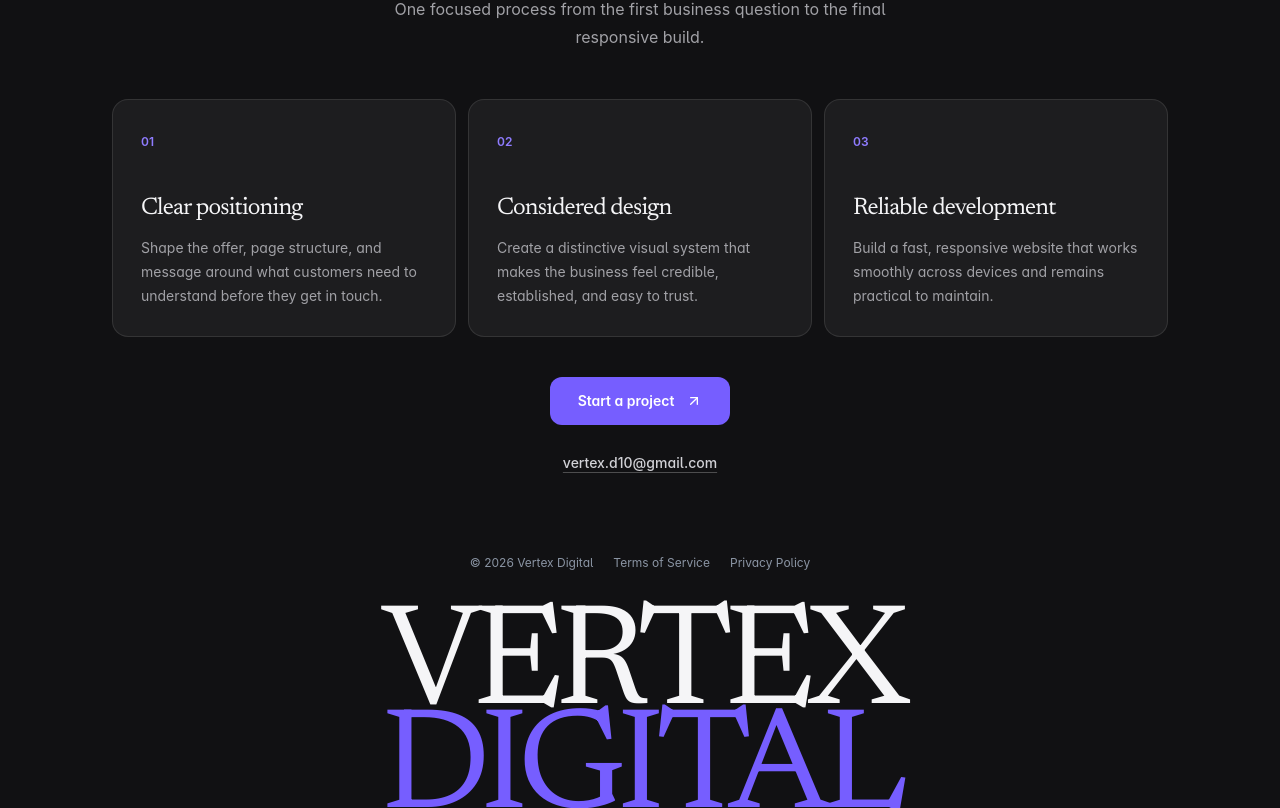
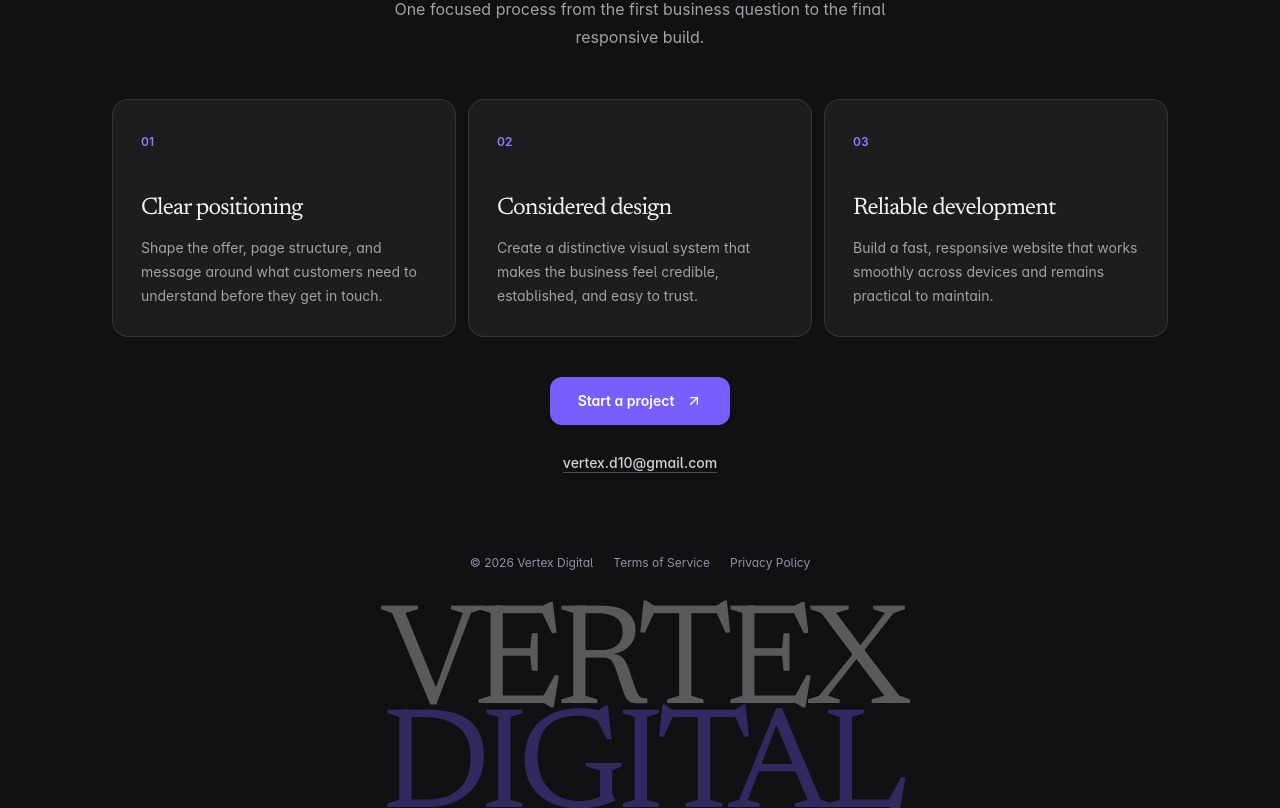
Before and after one commit to Asim-Silwal/Vertex, a React (Vite) app in the folder artifacts/agency-site/: page /work in a window 1280 px wide. Shown: the part 2676-3484 px from the top of the page. Built offline with nearby package versions, Linux system fonts and the light colour scheme; no server answers.

Commit message:
Soften footer wordmark

```diff
--- a/artifacts/agency-site/src/components/sections/Footer.tsx
+++ b/artifacts/agency-site/src/components/sections/Footer.tsx
@@ -65,7 +65,7 @@ export default function Footer() {
           <a href="/privacy" className="inline-flex min-h-11 items-center hover:text-white">Privacy Policy</a>
         </div>
 
-        <div aria-hidden="true" className="mt-4 translate-y-[0.12em] font-display text-[clamp(4.5rem,11.3vw,9rem)] font-normal leading-[0.72] tracking-[-0.065em] text-[#f5f5f7]">
+        <div aria-hidden="true" className="mt-4 translate-y-[0.12em] font-display text-[clamp(4.5rem,11.3vw,9rem)] font-normal leading-[0.72] tracking-[-0.065em] text-[#f5f5f7] opacity-[0.32]">
           <span className="block md:inline">VERTEX</span>{' '}
           <span className="block text-[#765EFF] md:inline">DIGITAL</span>
         </div>
```
